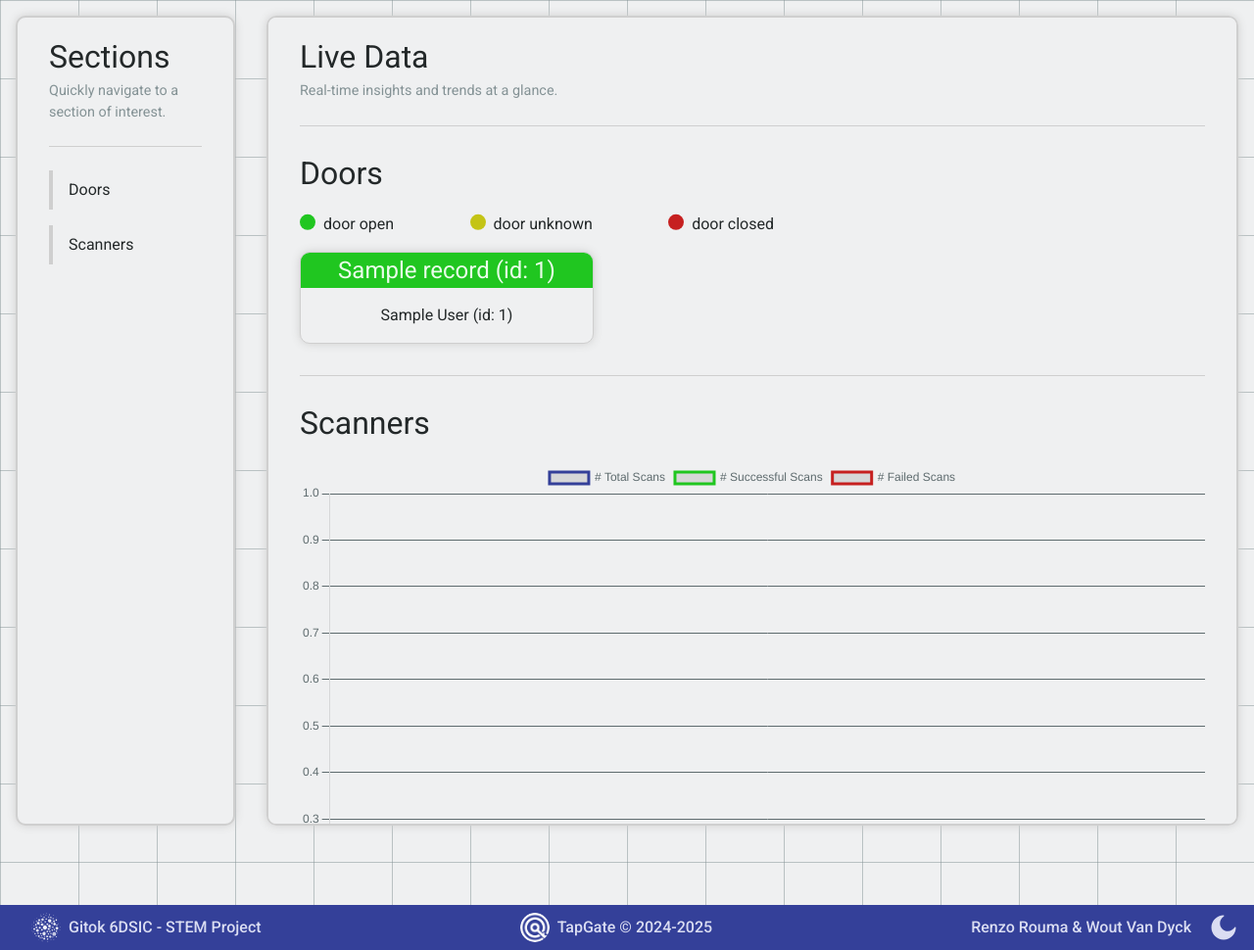
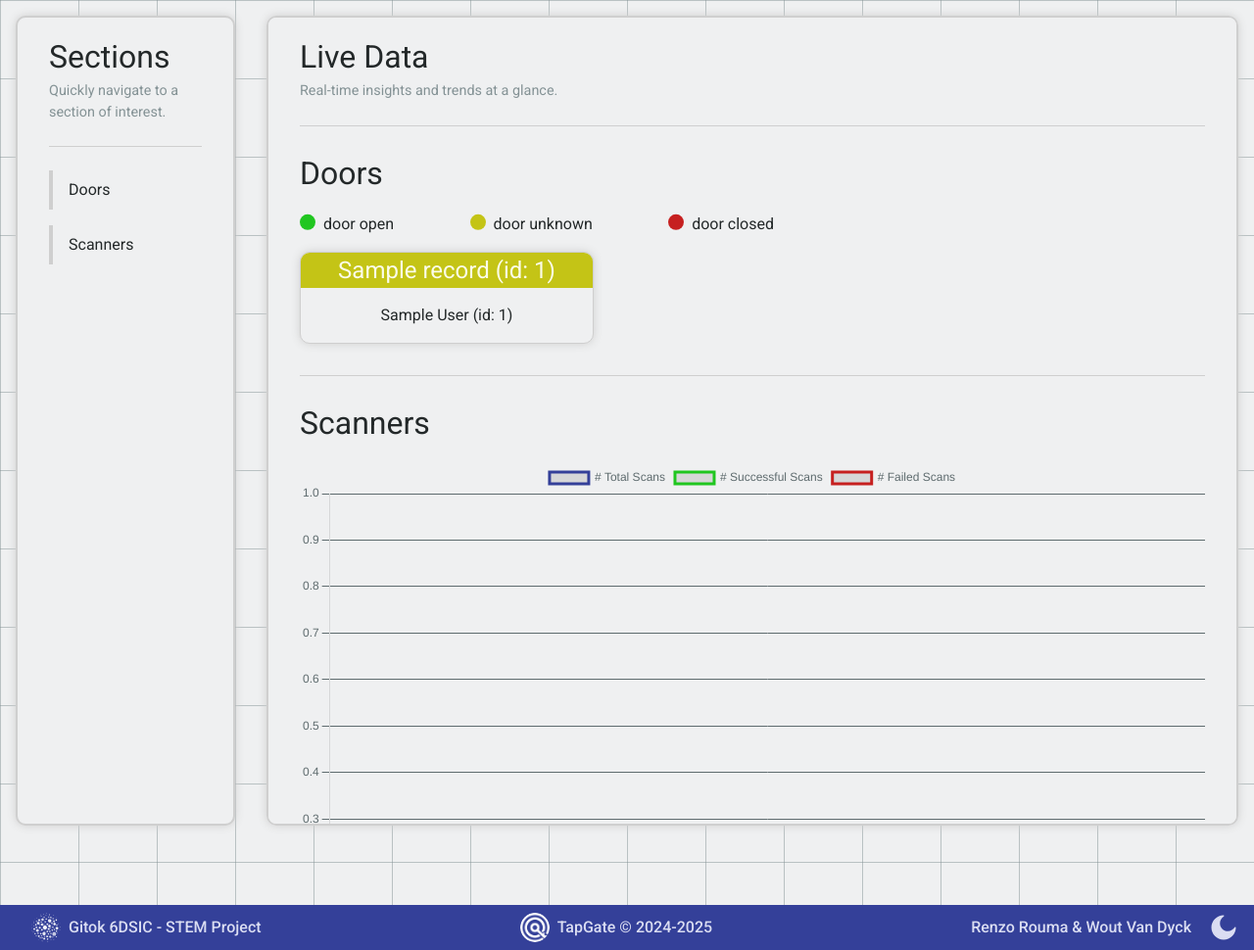
Before and after one commit to Viovyx/Gitok-Flask-Website-STEM-Project, a Flask app: page /live-data in a window 1280 px wide. Shown: the part 64-1034 px from the top of the page at 98% size. Run offline with Flask 3, Linux system fonts and the light colour scheme; a user stored in the database is signed in; a database or web service that is not in the repository returns one stand-in record (values such as "Sample title"); data that the repository does not hold is empty; parts of the project's set-up code (start-up, migrations or seed data) failed here and were passed over; some libraries are stand-ins or nearby versions.

Commit message:
temporary made all doorstates "unknown"

```diff
--- a/templates/live-data.html
+++ b/templates/live-data.html
@@ -52,7 +52,7 @@
                 <div class="data-grid">
                     {% for door in doors %}
                         <!-- TODO: update door state with db -->
-                        <div class="item open" id="door-{{ door.id }}">
+                        <div class="item warning" id="door-{{ door.id }}">
                             <h3>{{ door.Name }} (id: {{ door.id }})</h3>
                             <ul>
                                 {% for user in door.Users %}
```
